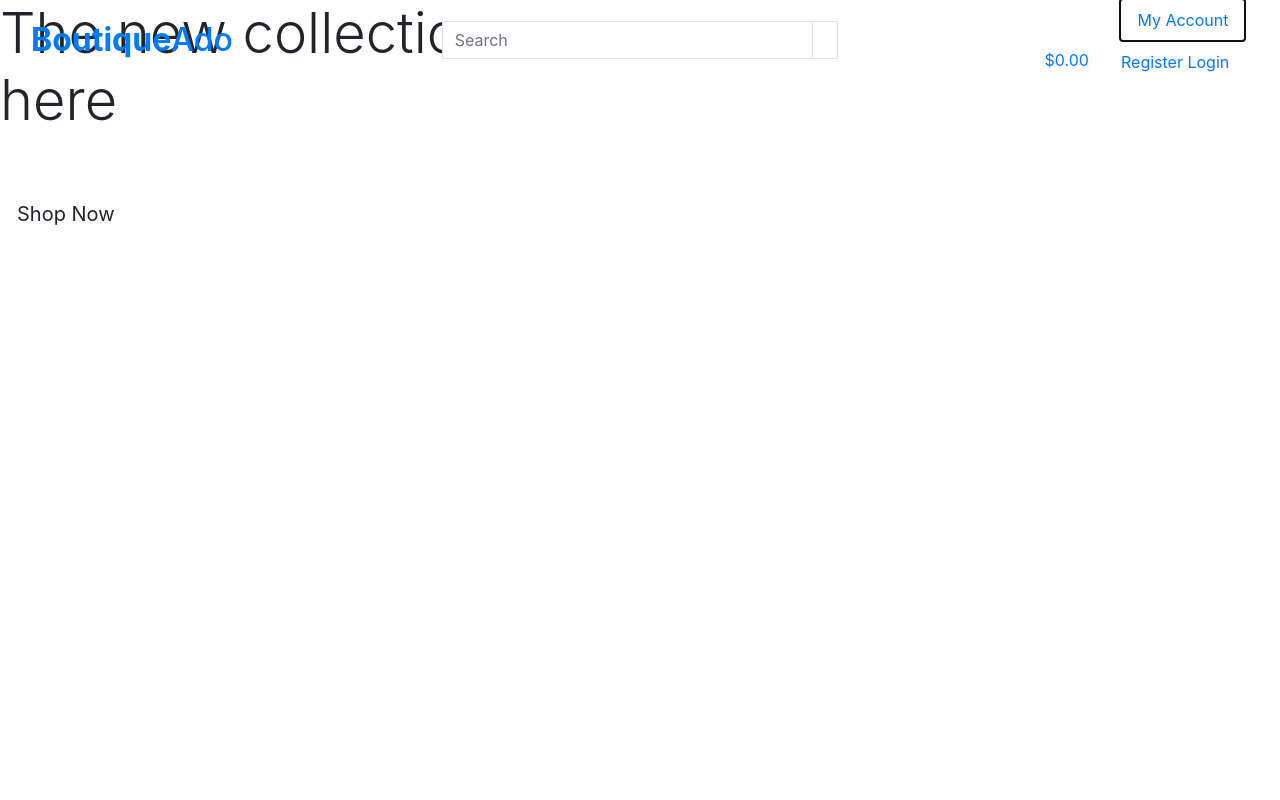
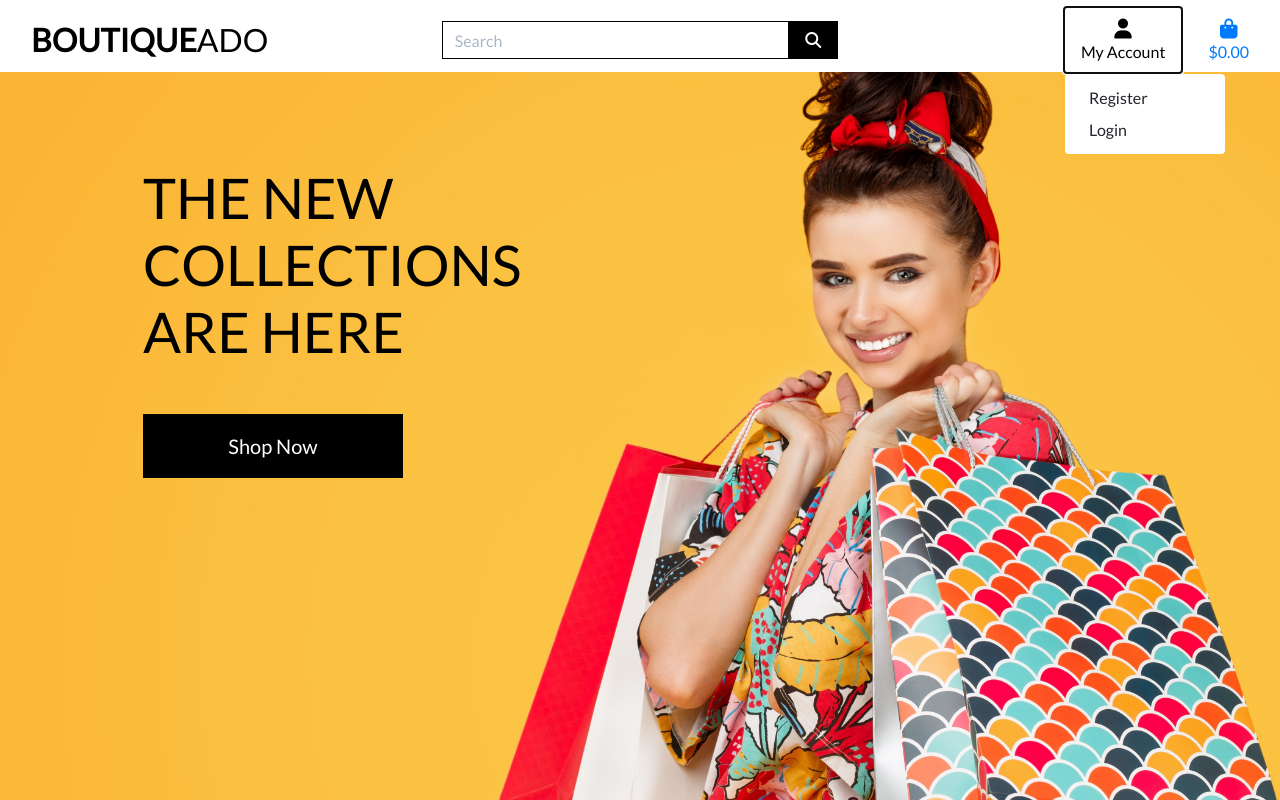
Before and after one commit to fudge88/Boutique_Ado, a Django app: page / in a window 1280 px wide, after a click on "My Account". Run offline with Django 3.2, Linux system fonts and the light colour scheme; some libraries are stand-ins or nearby versions.

Commit message:
navbar styling done

```diff
--- a/boutique_ado/settings.py
+++ b/boutique_ado/settings.py
@@ -148,3 +148,7 @@ USE_TZ = True
 # https://docs.djangoproject.com/en/3.1/howto/static-files/
 
 STATIC_URL = '/static/'
+STATICFILES_DIRS = (os.path.join(BASE_DIR, 'static'),)
+
+MEDIA_URL = '/media/'
+MEDIA_ROOT = os.path.join(BASE_DIR, 'media')
--- a/boutique_ado/urls.py
+++ b/boutique_ado/urls.py
@@ -15,9 +15,11 @@ Including another URLconf
 """
 from django.contrib import admin
 from django.urls import path, include
+from django.conf import settings
+from django.conf.urls.static import static
 
 urlpatterns = [
     path('admin/', admin.site.urls),
     path('accounts/', include('allauth.urls')),
     path('', include('home.urls')),
-]
+] + static(settings.MEDIA_URL, document_root=settings.MEDIA_ROOT)
--- a/home/templates/home/index.html
+++ b/home/templates/home/index.html
@@ -2,7 +2,7 @@
 {% load static %}
 
 {% block page_header %}
-<div class="containe header-container">
+<div class="container header-container">
 	<div class="row">
 		<div class="col"></div>
 	</div>
@@ -10,10 +10,10 @@
 {% endblock %}
 
 {% block content %}
-<div class="containe">
+<div class="container">
 	<div class="row h-100">
 		<div class="col-7 col-md-6 my-auto">
-			<h1 class="display-4 logo-font text-black">The new collectiosn are here</h1>
+			<h1 class="display-4 logo-font text-black">The new collections are here</h1>
 			<div class="my-5">
 				<h4>
 					<a href="" class="shop-now-button btn btn-lg rounded-0 text-upercase py-3">Shop Now</a>
--- /dev/null
+++ b/static/css/base.css
@@ -0,0 +1,329 @@
+html {
+    height: 100%;
+}
+
+body {
+    background: url('/media/homepage_background_cropped.jpg') no-repeat center center fixed;
+    background-size: cover;
+    height: calc(100vh - 164px);
+    color: black;
+    font-family: 'Lato';
+}
+
+/* from Bulma */
+.icon {
+    align-items: center;
+    display: inline-flex;
+    justify-content: center;
+    height: 1.5rem;
+    width: 1.5rem;
+}
+
+.logo-font {
+    text-transform: uppercase;
+}
+
+.main-logo-link {
+    width: fit-content;
+}
+
+.shop-now-button {
+    background: black;
+    color: white;
+    min-width: 260px;
+}
+
+.btn-black {
+    background: black;
+    color: white;
+}
+
+.btn-outline-black {
+    background: white;
+    color: black !important; /* use important to override link colors for <a> elements */
+    border: 1px solid black;
+}
+
+.btn-outline-black:hover,
+.btn-outline-black:active,
+.btn-outline-black:focus {
+    background: black;
+    color: white !important;
+}
+
+.shop-now-button:hover,
+.shop-now-button:active,
+.shop-now-button:focus,
+.btn-black:hover,
+.btn-black:active,
+.btn-black:focus {
+    background: #222;
+    color: white;
+}
+
+.text-black {
+    color: #000 !important;
+}
+
+.border-black {
+    border: 1px solid black !important;
+}
+
+.bg-black {
+    background: #000 !important;
+}
+
+.overlay {
+	height: 100%;
+	width: 100%;
+	top: 0;
+	left: 0;
+	position: fixed;
+	background: white;
+	z-index: -1;
+}
+
+a.category-badge > span.badge:hover {
+    background: #212529 !important;
+    color: #fff !important;
+}
+
+.btt-button {
+    height: 42px;
+    width: 42px;
+    position: fixed;
+    bottom: 10px;
+    right: 10px;
+}
+
+.btt-link,
+.update-link,
+.remove-item {
+    cursor: pointer;
+}
+
+input[name='q']::placeholder {
+    color: #aab7c4;
+}
+
+/* ------------------------------- bootstrap toasts */
+
+.message-container {
+    position: fixed;
+    top: 72px;
+    right: 15px;
+    z-index: 99999999999;
+}
+
+.custom-toast {
+    overflow: visible;
+}
+
+.toast-capper {
+    height: 2px;
+}
+
+/* from CSS-tricks.com: https://css-tricks.com/snippets/css/css-triangle/ */
+.arrow-up {
+    width: 0;
+    height: 0;
+    border-left: 4px solid transparent;
+    border-right: 4px solid transparent;
+    border-bottom: 10px solid black;
+    position: absolute;
+    top: -10px;
+    right: 36px;
+}
+
+/* Convenience classes - colors copied from Bootstrap */
+.arrow-primary {
+    border-bottom-color: #007bff !important;
+}
+
+.arrow-secondary {
+    border-bottom-color: #6c757d !important;
+}
+
+.arrow-success {
+    border-bottom-color: #28a745 !important;
+}
+
+.arrow-danger {
+    border-bottom-color: #dc3545 !important;
+}
+
+.arrow-warning {
+    border-bottom-color: #ffc107 !important;
+}
+
+.arrow-info {
+    border-bottom-color: #17a2b8 !important;
+}
+
+.arrow-light {
+    border-bottom-color: #f8f9fa !important;
+}
+
+.arrow-dark {
+    border-bottom-color: #343a40 !important;
+}
+
+.bag-notification-wrapper {
+    height: 100px;
+    overflow-x: hidden;
+    overflow-y: auto;
+}
+
+/* -------------------------------- Media Queries */
+
+/* Slightly larger container on xl screens */
+@media (min-width: 1200px) {
+  .container {
+    max-width: 80%;
+  }
+}
+
+/* Allauth form formatting */
+
+.allauth-form-inner-content p {
+    margin-top: 1.5rem; /* mt-4 */
+    color: #6c757d; /* text-secondary */
+}
+
+.allauth-form-inner-content input {
+    border-color: #000;
+    border-radius: 0;
+}
+
+.allauth-form-inner-content label:not([for='id_remember']) {
+    display: none;
+}
+
+.allauth-form-inner-content input::placeholder {
+    color: #aab7c4;
+}
+
+.allauth-form-inner-content button,
+.allauth-form-inner-content input[type='submit'] {
+	/* btn */
+	display: inline-block;
+    font-weight: 400;
+    color: #fff;
+    text-align: center;
+    vertical-align: middle;
+    -webkit-user-select: none;
+    -moz-user-select: none;
+    -ms-user-select: none;
+    user-select: none;
+    background-color: #000;
+    border: 1px solid #000;
+    padding: .375rem .75rem;
+    font-size: 1rem;
+    line-height: 1.5;
+    border-radius: 0;
+
+    /* standard bootstrap btn transitions */
+    transition: color .15s ease-in-out,background-color .15s ease-in-out,border-color .15s ease-in-out,box-shadow .15s ease-in-out;
+}
+
+.allauth-form-inner-content button:hover,
+.allauth-form-inner-content input[type='submit']:hover {
+	color: #fff;
+    background-color: #222;
+    border-color: #222;
+}
+
+.allauth-form-inner-content a {
+	color: #17a2b8; /* text-info */
+}
+
+/* Product Form */
+
+.btn-file {
+    position: relative;
+    overflow: hidden;
+}
+
+.btn-file input[type="file"] {
+    position: absolute;
+    top: 0;
+    right: 0;
+    min-width: 100%;
+    min-height: 100%;
+    opacity: 0;
+    cursor: pointer;
+}
+
+.custom-checkbox .custom-control-label::before {
+    border-radius: 0;
+    border-color: #dc3545;
+}
+
+.custom-checkbox .custom-control-input:checked~.custom-control-label::before {
+    background-color: #dc3545;
+    border-color: #dc3545;
+    border-radius: 0;
+}
+
+
+/* fixed top navbar only on medium and up */
+@media (min-width: 992px) {
+    .fixed-top-desktop-only {
+        position: fixed;
+        top: 0;
+        right: 0;
+        left: 0;
+        z-index: 1030;
+    }
+
+    .header-container {
+        padding-top: 164px;
+    }
+}
+
+/* pad the top a bit when navbar is collapsed on mobile */
+@media (max-width: 991px) {
+    .header-container {
+        padding-top: 116px;
+    }
+
+    body {
+        height: calc(100vh - 116px);
+    }
+
+    .display-4.logo-font.text-black {
+        font-size: 2rem;
+    }
+
+    .nav-link {
+        padding: 0.15rem;
+    }
+
+    .nav-link i.fa-lg {
+        font-size: 1rem;
+    }
+
+    .navbar-toggler {
+        padding: .6rem .6rem;
+        font-size: 1rem;
+    }
+
+    #delivery-banner h4 {
+        font-size: .9rem;
+    }
+
+    .btn.btn-outline-black.rounded-0,
+    .btn.btn-black.rounded-0 {
+        padding: .375rem .375rem;
+    }
+
+    .btn.btn-outline-black.rounded-0.btn-lg,
+    .btn.btn-black.rounded-0.btn-lg {
+        padding: .375rem .375rem;
+        font-size: .75rem;
+    }
+
+    .increment-qty, .decrement-qty {
+        padding: .25rem .5rem !important;
+    }
+}
--- a/templates/base.html
+++ b/templates/base.html
@@ -19,14 +19,17 @@
 	<!-- Bootstrap CSS -->
 	<link rel="stylesheet" href="https://stackpath.bootstrapcdn.com/bootstrap/4.5.1/css/bootstrap.min.css"
 		integrity="sha384-VCmXjywReHh4PwowAiWNagnWcLhlEJLA5buUprzK8rxFgeH0kww/aWY76TfkUoSX" crossorigin="anonymous">
+    <link href="https://fonts.googleapis.com/css2?family=Lato&display=swap" rel="stylesheet">
+    <link href="{% static 'css/base.css' %}" rel="stylesheet">
 	{% endblock %}
 
 	{% block extra_corecss %}
 	{% endblock %}
 
 	{% block corejs %}
-	<!-- Optional JavaScript -->
-	<!-- jQuery first, then Popper.js, then Bootstrap JS -->
+
+    <!-- font awesome first, jQuery, then Popper.js, then Bootstrap JS -->
+    <script src="https://kit.fontawesome.com/e89976506e.js" crossorigin="anonymous"></script>
 	<script src="https://code.jquery.com/jquery-3.5.1.slim.min.js"
 		integrity="sha384-DfXdz2htPH0lsSSs5nCTpuj/zy4C+OGpamoFVy38MVBnE+IbbVYUew+OrCXaRkfj" crossorigin="anonymous">
 	</script>
@@ -47,7 +50,7 @@
 <body>
 
 	<header class="container-fluid fixed-top">
-		<div class="row">
+		<div id="topnav" class="row bg-white pt-lg-2 d-none d-lg-flex">
 			<div class="col-12 col-lg-4 my-auto py-1 py-lg-0 text-center text-lg-left">
 				<a href="{% url 'home' %}" class="nav-link main-logo-link">
 					<h2 class="logo-font text-black my-0"><strong>Boutique</strong>Ado</h2>
@@ -80,17 +83,17 @@
 						<div class="dropdown-menu border-0" aria-labelledby="user-options">
 							{% if request.user.is_authenticated %}
 							    {% if request.user.is_superuser %}
-							        <a href="" class="dropdon-item">Product management</a>
+							        <a href="" class="dropdown-item">Product Management</a>
 							    {% endif %}
-							    <a href="" class="dropdon-item">My Profile</a>
-							    <a href="{% url 'account_logout' %}" class="dropdon-item">Logout</a>
+							    <a href="" class="dropdown-item">My Profile</a>
+							    <a href="{% url 'account_logout' %}" class="dropdown-item">Logout</a>
 							{% else %}
-							    <a href="{% url 'account_signup' %}" class="dropdon-item">Register</a>
-							    <a href="{% url 'account_login' %}" class="dropdon-item">Login</a>
+							    <a href="{% url 'account_signup' %}" class="dropdown-item">Register</a>
+							    <a href="{% url 'account_login' %}" class="dropdown-item">Login</a>
 							{% endif %}
 						</div>
 					</li>
-					<li class="list-inline-item"></li>
+					<li class="list-inline-item">
 					<a class="{% if grand_total %}text-info font-weight-bold{% else %}text-back{% endif %} nav-link"
 						href="">
 						<div class="text-center">
@@ -105,6 +108,7 @@
 							</p>
 						</div>
 					</a>
+                    </li>
 				</ul>
 			</div>
 		</div>
```
Also changed, not shown: media/homepage_background_cropped.jpg (added).
